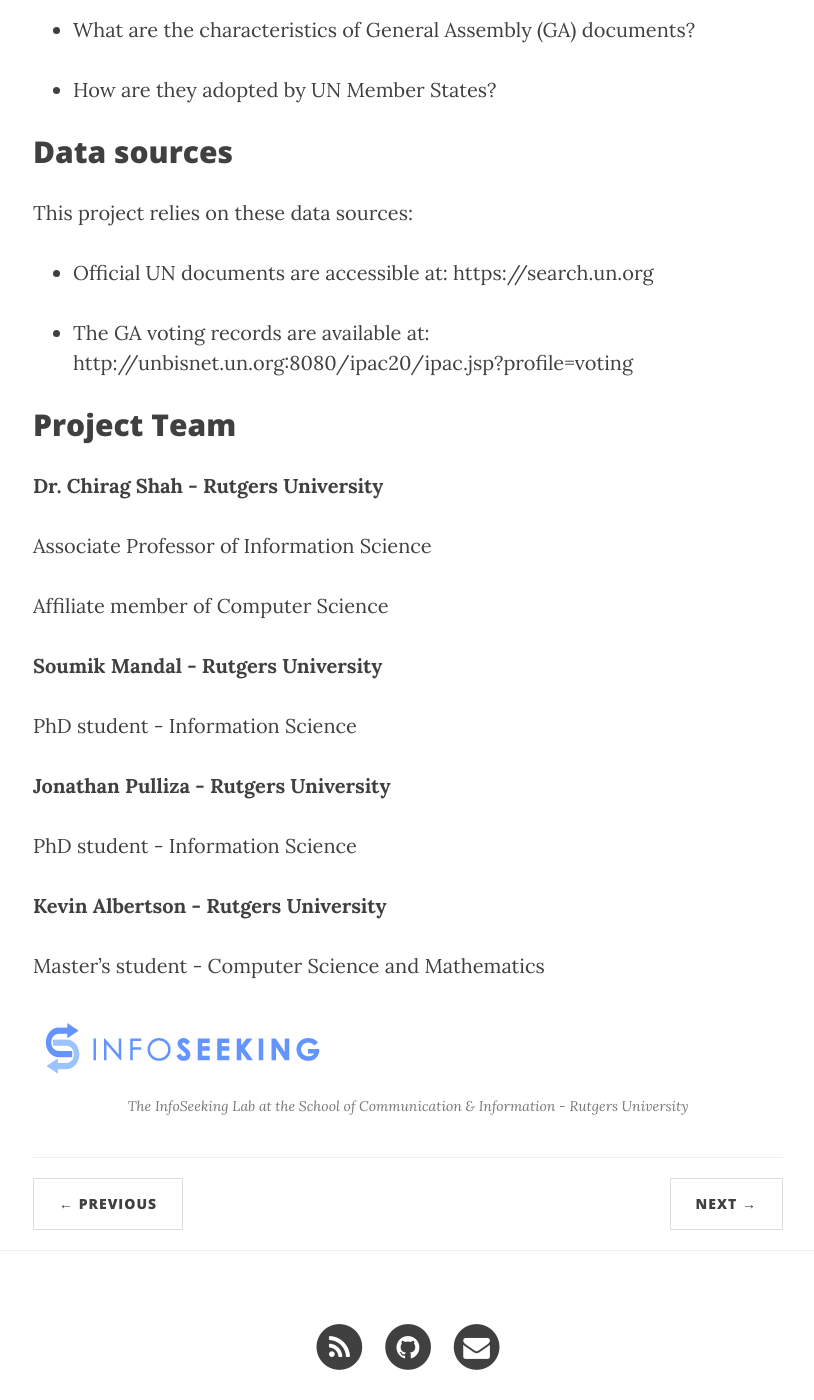
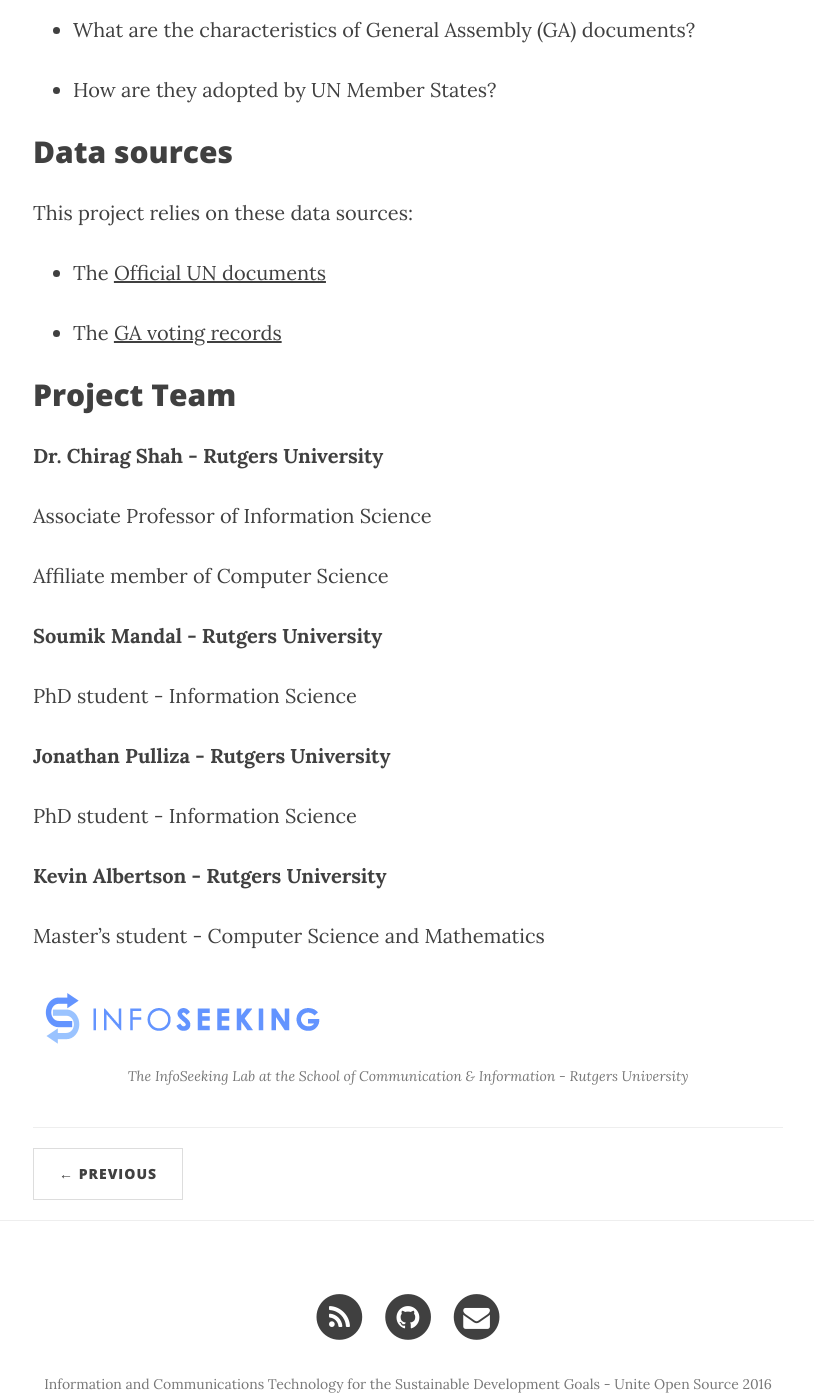
Before and after one commit to jmmnn/ICT4SD.github.io, a Jekyll site: the page built from _posts/2016-09-25-Project_GA.markdown, in a window 1280 px wide and 1400 px high, scrolled down 927 px. Shown: the whole window, without its empty margins (232-1046 px from the left). Built offline with Jekyll 4.4.1, drawn with Linux system fonts in a browser that asks for light colours; nearby versions of some CDN libraries; some of the changed lines change nothing that is shown.

Commit message:
updated links

```diff
--- a/_posts/2016-09-25-Project_GA.markdown
+++ b/_posts/2016-09-25-Project_GA.markdown
@@ -20,10 +20,9 @@
 
 This project relies on these data sources:
 
+- The [Official UN documents](https://search.un.org)
 
-- Official UN documents are accessible at: https://search.un.org
-
-- The GA voting records are available at: http://unbisnet.un.org:8080/ipac20/ipac.jsp?profile=voting
+- The [GA voting records](http://unbisnet.un.org:8080/ipac20/ipac.jsp?profile=voting)
 
 
 Project Team
--- a/_posts/2016-09-25-project1.markdown
+++ /dev/null
@@ -1,59 +0,0 @@
----
-layout:     post
-title:      "UN General Assembly Resolutions and Voting Patterns"
-subtitle:   "Textual Analytics and Visualization of the United Nations General Assembly Resolutions"
-repository: "UN-General-Assembly-Resolutions-and-Voting-Patterns"
-date:       2016-09-20 12:00:00
-author:     "Jorge Martinez Navarrete, UN-OICT Analytics"
-
----
-
-This project analyses text from thousands of UN official documents as well as GA voting records seeking for clusters by topics, voting similarity, etc. The project seeks to provide answers to these questions:
-
-- What are the characteristics of General Assembly (GA) documents?
-
-- How are they adopted by UN Member States?
-
-
-Data sources
---------
-
-This project relies on these data sources:
-
-
-- Official UN documents are accessible at: https://search.un.org
-
-- The GA voting records are available at: http://unbisnet.un.org:8080/ipac20/ipac.jsp?profile=voting
-
-
-<h2 class="section-heading">Project Team</h2>
-
-- **Dr. Chirag Shah - Rutgers University**
-
-Associate Professor of Information Science
-
-Affiliate member of Computer Science
-
-
-
-- **Soumik Mandal - Rutgers University**
-
-PhD student - Information Science
-
-
-
-- **Jonathan Pulliza - Rutgers University**
-
-PhD student - Information Science
-
-
-
-- **Kevin Albertson - Rutgers University**
-
-Master's student - Computer Science and Mathematics
-
-
-<a href="#">
-    <img src="{{ site.baseurl }}/img/opensource_web_banner.jpg" alt="Post Sample Image">
-</a>
-<span class="caption text-muted">The InfoSeeking Lab at the School of Communication & Information - Rutgers University</span>
```
